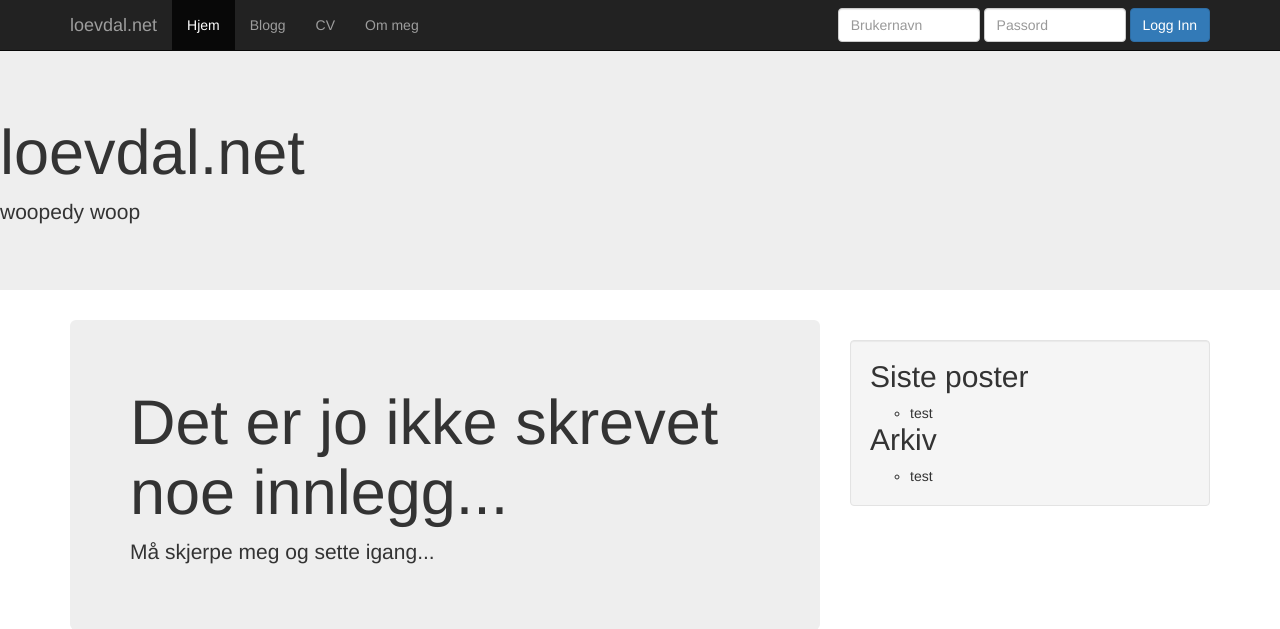
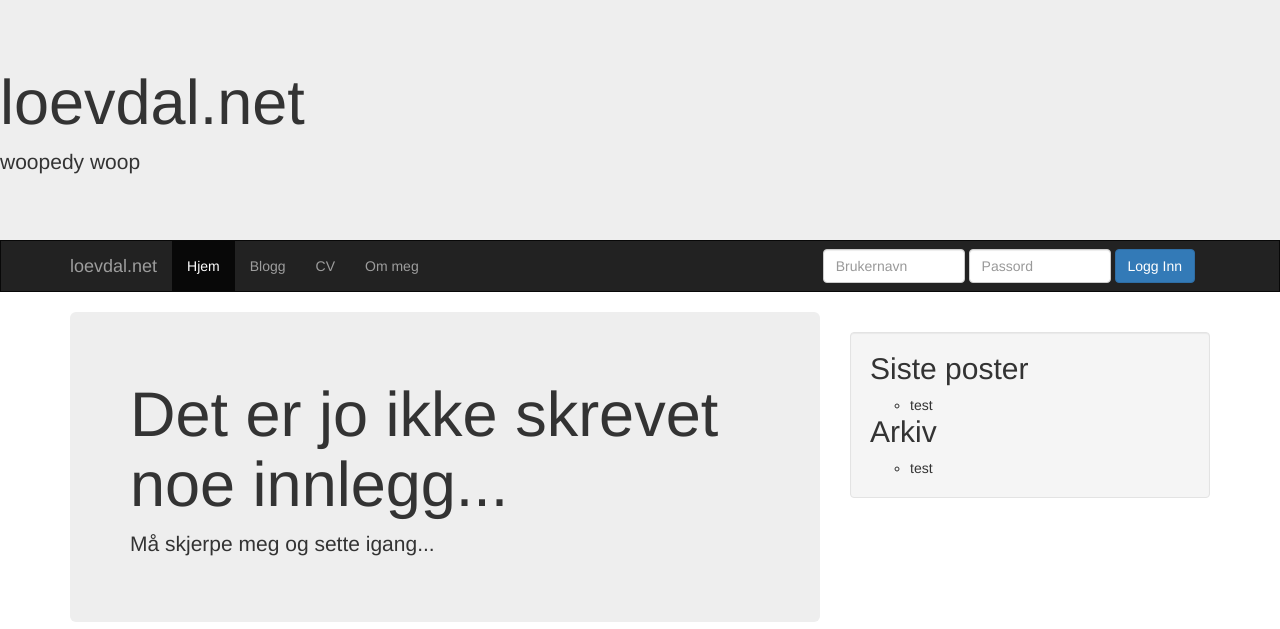
Before and after one commit to hakloev/old-hakloevno, a Django app: page / in a window 1280 px wide. Shown: the top 629 px of the page. Run offline with Django 3.2, Linux system fonts and the light colour scheme; data that the repository does not hold is empty; parts of the project's set-up code (start-up, migrations or seed data) failed here and were passed over; some libraries are stand-ins or nearby versions.

Commit message:
moved header

```diff
--- a/loevdalnet/static/css/style.css
+++ b/loevdalnet/static/css/style.css
@@ -1,6 +1,14 @@
 header {
-    margin-bottom: 50px; /* height of navbar++ */
+    margin-bottom: 20px;
     vertical-align: middle;
+}
+
+.navbar {
+    border-radius: 0px;
+}
+
+.pageheader .jumbotron {
+    margin-bottom: 0px;
 }
 
 .page-header {
--- a/loevdalnet/templates/base.html
+++ b/loevdalnet/templates/base.html
@@ -11,11 +11,12 @@
         <title>{% block title  %}loevdal.net {% endblock %}</title>
     </head>
     <body>
+        {% block header_block %}
+        {% endblock %}
         <header>
             {% include 'navbar.html' %}
         </header>
-        {% block header_block %}
-        {% endblock %}
+
         <div class="container">
             {% block body_block %}
             {% endblock %}
--- a/loevdalnet/templates/index.html
+++ b/loevdalnet/templates/index.html
@@ -10,15 +10,13 @@
     <div class="row">
         <div class="col-md-12">
             <section class="jumbotron">
-                <h1>loevdal.net</h1>
-                <p>woopedy woop</p>
+                    <h1>loevdal.net</h1>
+                    <p>woopedy woop</p>
             </section>
         </div>
     </div>
 </div>
 {% endblock %}
-
-
 
 {% block body_block %}
 <div class ="row">
--- a/loevdalnet/templates/navbar.html
+++ b/loevdalnet/templates/navbar.html
@@ -1,4 +1,4 @@
-<nav class="navbar navbar-fixed-top navbar-inverse" role="navigation">
+<nav class="navbar navbar-inverse" role="navigation">
     <div class="container">
         <div class="navbar-header">
             <button type="button" class="navbar-toggle" data-toggle="collapse" data-target=".navbar-collapse">
@@ -22,13 +22,14 @@
                     {% if user.is_superuser %}
                     <li><a href="/admin/">Admin</a></li>
                     {% endif %}
-                    <li>
-                    <form class="navbar-form" action="{% url 'auth_logout_next' request.path %}">
-                        <button class="btn btn-danger" type="submit">Logg ut</button>
-                    </form>
-                    </li>
                 </ul>
-
+                <form class="navbar-form navbar-right" action="{% url 'auth_logout_next' request.path %}">
+                    <fieldset>
+                        <div class="form-group">
+                            <button class="btn btn-danger" type="submit">Logg ut</button>
+                        </div>
+                    </fieldset>
+                </form>
             {% else %}
             <form class="navbar-form" action="{% url 'django.contrib.auth.views.login' %}?next={{ request.path }}" method="post">
                 {% csrf_token %}
```
